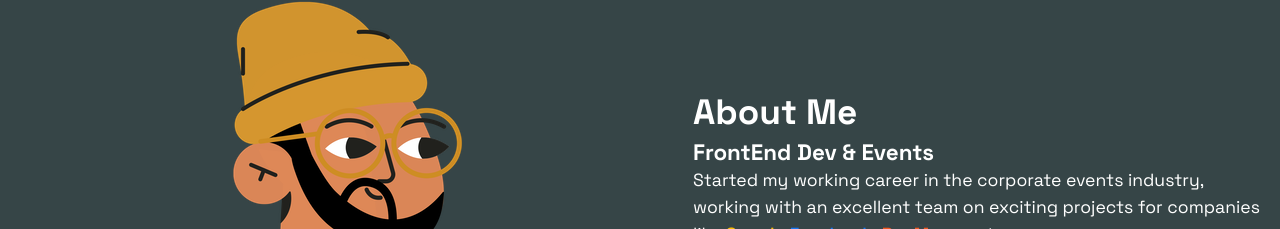
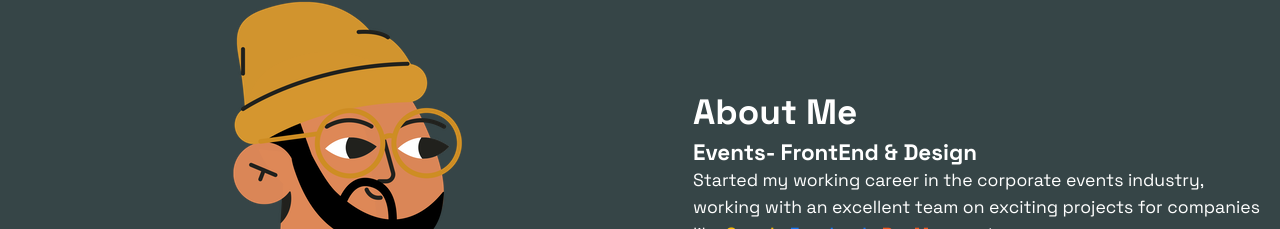
Before and after one commit to omenaieph/Ephraim-Portfolio, a plain HTML site: page index.html in a window 1280 px wide. Shown: the part 916-1145 px from the top of the page. Drawn offline with Linux system fonts and the light colour scheme.

Commit message:
minor change to about me

```diff
--- a/index.html
+++ b/index.html
@@ -38,7 +38,7 @@
 
     <div class="about-me">
       <h2>About Me</h2>
-      <h3>FrontEnd Dev & Events</h3>
+      <h3>Events- FrontEnd & Design</h3>
       <p> Started my working career in the corporate events industry, <br>
         working with an excellent team on exciting projects for companies like <span class="G">Google,</span><span class="F">Facebook,</span> <span class="R">RenMoney</span>   etc. <br>
         in the capacity of an Event and Branding Coordinator. My event path eventually introduced me to the tech world <br>
```
